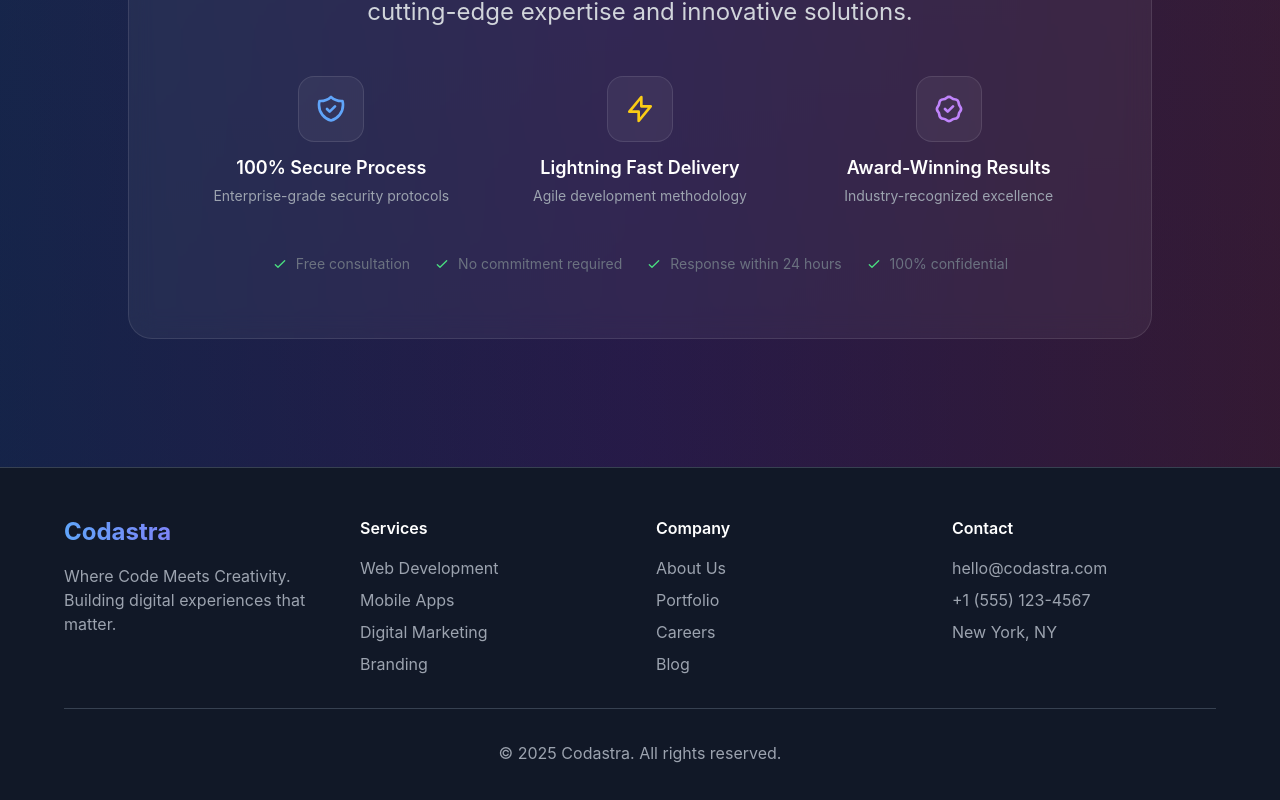
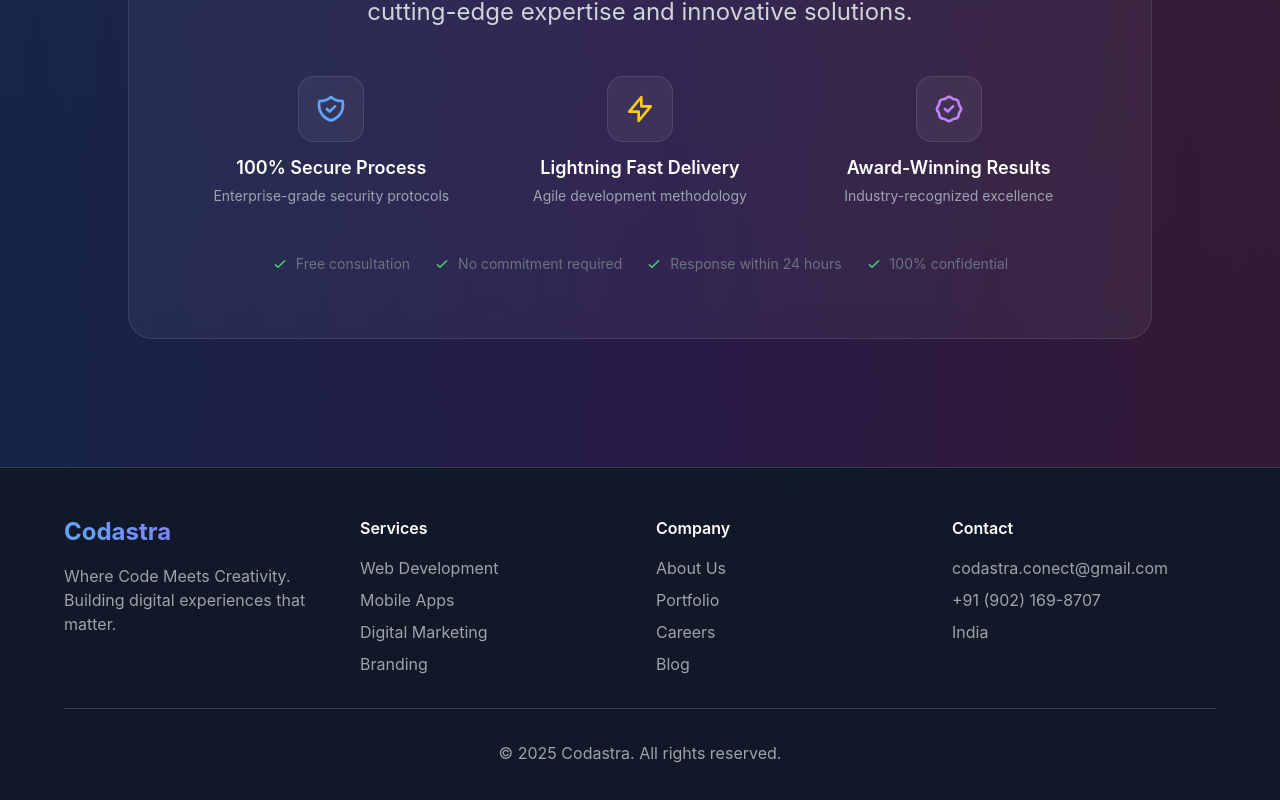
Before and after one commit to viralsparkconnect-hue/codastra-next-client, a Next.js app: page / in a window 1280 px wide. Shown: the part 4650-5450 px from the top of the page. Built offline with nearby package versions, Linux system fonts and the light colour scheme.

Commit message:
Update Footer.js

```diff
--- a/components/Footer.js
+++ b/components/Footer.js
@@ -34,9 +34,9 @@ export default function Footer() {
           <div>
             <h4 className="text-white font-semibold mb-4">Contact</h4>
             <ul className="space-y-2 text-gray-400">
-              <li>hello@codastra.com</li>
-              <li>+1 (555) 123-4567</li>
-              <li>New York, NY</li>
+              <li>codastra.conect@gmail.com</li>
+              <li>+91 (902) 169-8707</li>
+              <li>India</li>
             </ul>
           </div>
         </div>
```
